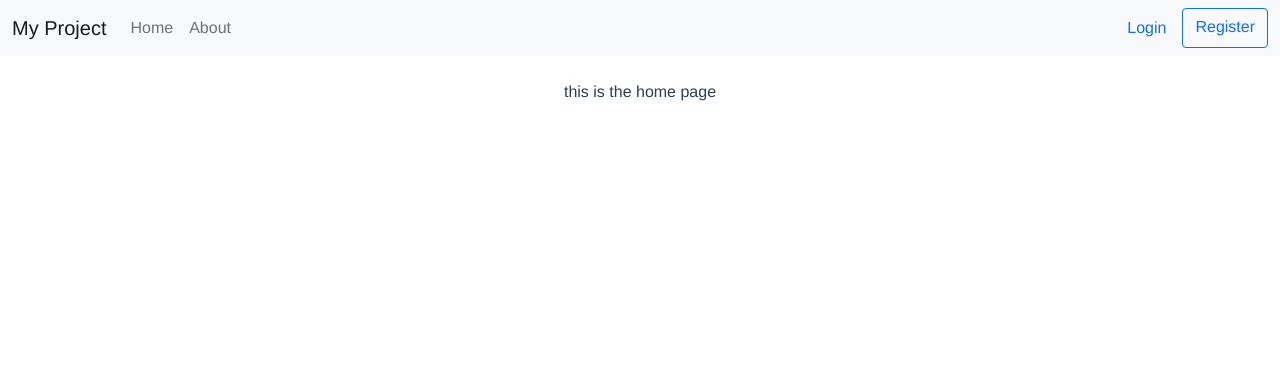
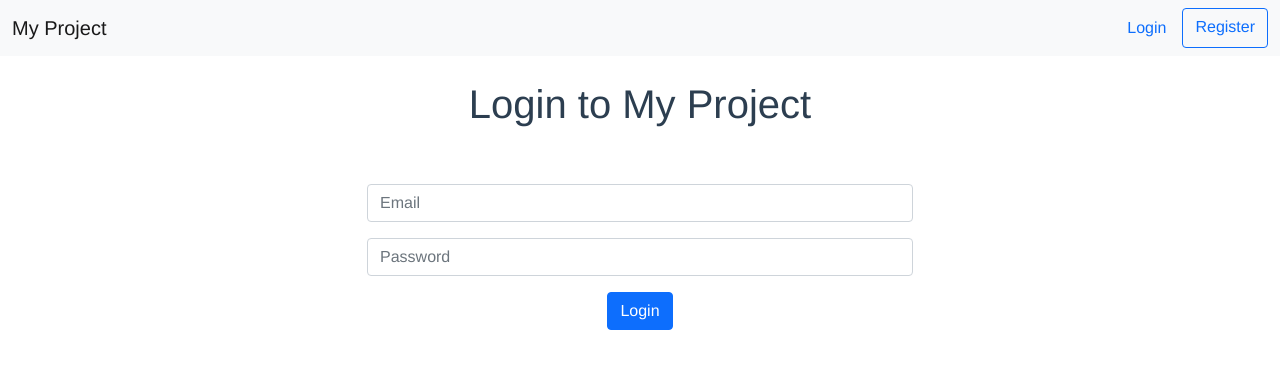
Before and after one commit to SoufiMouhcine/myProject-frontend, a Vue app: page / in a window 1280 px wide. Shown: the top 368 px of the page. Built offline with nearby package versions, Linux system fonts and the light colour scheme.

Commit message:
register login logout

```diff
--- a/src/components/nav-bar.vue
+++ b/src/components/nav-bar.vue
@@ -14,15 +14,19 @@
         <span class="navbar-toggler-icon"></span>
       </button>
       <div class="collapse navbar-collapse" id="navbarSupportedContent">
-          <ul class="navbar-nav me-auto mb-2 mb-lg-0">
-            <li class="nav-item">
-              <router-link class="nav-link" to="/">Home</router-link>
+        <ul class="navbar-nav me-auto mb-2 mb-lg-0 menu-list">
+          <li class="nav-item" v-if="account.login.loggedIn == true">
+            <router-link class="nav-link" to="/users">Users</router-link>
           </li>
-            <li class="nav-item">
-              <router-link class="nav-link" to="/about">About</router-link>
+          <li class="nav-item" v-if="account.login.loggedIn == true">
+            <router-link class="nav-link" to="/departements">Departements</router-link>
           </li>
         </ul>
-          <form class="d-flex">
+        <div v-if="account.login.loggedIn == true">
+          <router-link class="btn btn-outline-primary" to="/login" @click.native="logout()">logout</router-link>
+        </div>
+
+        <form class="d-flex" v-if="account.login.loggedIn != true">
           <router-link class="nav-link" to="/login">Login</router-link>
           <router-link class="btn btn-outline-primary" to="/register">
             Register
@@ -32,3 +36,19 @@
     </div>
   </nav>
 </template>
+<script>
+import { mapActions, mapState } from "vuex";
+
+export default {
+  name: "Home",
+  computed: {
+    ...mapState(["account"]),
+  },
+  methods: {
+    ...mapActions(['logoutAction']),
+    logout() {
+      this.logoutAction();
+    }
+  },
+};
+</script>
--- a/src/router/index.js
+++ b/src/router/index.js
@@ -1,6 +1,5 @@
 import Vue from 'vue'
 import VueRouter from 'vue-router'
-import Home from '../views/Home.vue'
 import login from '../views/Login.vue'
 import register from '../views/Register.vue'
 
@@ -8,8 +7,8 @@ Vue.use(VueRouter)
 
 const routes = [{
         path: '/',
-        name: 'Home',
-        component: Home
+        name: 'login',
+        component: login,
     },
     {
         path: '/login',
@@ -22,13 +21,22 @@ const routes = [{
         component: register
     },
     {
-        path: '/about',
-        name: 'About',
+        path: '/departements',
+        name: 'departements',
         // route level code-splitting
         // this generates a separate chunk (about.[hash].js) for this route
         // which is lazy-loaded when the route is visited.
         component: () =>
-            import ( /* webpackChunkName: "about" */ '../views/About.vue')
+            import ( /* webpackChunkName: "about" */ '../views/Departements.vue')
+    },
+    {
+        path: '/users',
+        name: 'users',
+        // route level code-splitting
+        // this generates a separate chunk (about.[hash].js) for this route
+        // which is lazy-loaded when the route is visited.
+        component: () =>
+            import ( /* webpackChunkName: "about" */ '../views/Users.vue')
     }
 ]
 
--- a/src/services/user.js
+++ b/src/services/user.js
@@ -3,7 +3,6 @@ import * as axios from 'axios';
 
 const register = async function(user) {
     try {
-        console.log(user);
         const response = await axios.post(' http://localhost:3000/users/signup', user);
         const addeduser = parseItem(response, 201);
         return addeduser;
@@ -12,6 +11,22 @@ const register = async function(user) {
         return null;
     }
 };
+
+const login = async function(user) {
+    try {
+        const response = await axios.post('http://localhost:3000/users/signin', user);
+        const login = parseItem(response, 200);
+        return login;
+    } catch (error) {
+        console.error(error);
+        return null
+    }
+};
+
+const logout = () => {
+    console.log("mouchiazeazeqsd")
+    localStorage.removeItem('token');
+}
 
 export const parseItem = (response, code) => {
     if (response.status !== code) throw Error(response.message);
@@ -24,4 +39,6 @@ export const parseItem = (response, code) => {
 
 export const userService = {
     register,
+    login,
+    logout,
 }
--- /dev/null
+++ b/src/store/account.js
@@ -0,0 +1,70 @@
+import Vue from 'vue'
+import Vuex from 'vuex'
+import { userService } from '../services';
+import { REGISTER } from "./mutation-type";
+import { LOGIN } from "./mutation-type";
+import { LOGOUT } from "./mutation-type";
+import router from '../router/index';
+
+Vue.use(Vuex)
+
+const state = {
+    register: [],
+    login: {
+        loggedIn: false,
+    }
+};
+const mutations = {
+    [REGISTER](state, register) {
+        state.register.push(register)
+    },
+    [LOGIN](state, login) {
+        state.login = login
+        state.login.loggedIn = true
+        console.log(state.login)
+        console.log(state.login.user.firstName)
+        localStorage.setItem('token', state.login.token)
+        console.log(localStorage.getItem('token'))
+    },
+    [LOGOUT](state) {
+        state.login.loggedIn = false;
+        state.login = [];
+    }
+};
+const actions = {
+    async registerAction({ commit }, user) {
+        const register = await userService.register(user);
+        if (register == null) {
+            return alert("email already exist")
+        } else {
+            alert("compte créer avec succes");
+            router.push({ name: "login" });
+            return commit(REGISTER, register)
+        }
+    },
+
+    async loginAction({ commit }, user) {
+        const login = await userService.login(user);
+        console.log("loginAction " + login)
+        if (login == null) {
+            return alert("login failure")
+        } else {
+            commit(LOGIN, login)
+            return router.push('/users');
+
+        }
+    },
+
+    logoutAction({ commit }) {
+        userService.logout();
+        commit(LOGOUT)
+    }
+};
+const getters = {}
+
+export const account = {
+    state,
+    mutations,
+    actions,
+    getters,
+}
--- a/src/store/index.js
+++ b/src/store/index.js
@@ -1,27 +1,13 @@
 import Vue from 'vue'
 import Vuex from 'vuex'
-import { userService } from '../services';
-import { REGISTER } from "./mutation-type";
 
+import { account } from "./account"
 Vue.use(Vuex)
 
-const state = {
-    register: [],
-};
-const mutations = {
 
-};
-const actions = {
-    async registerAction({ commit }, user) {
-        const register = await userService.register(user);
-        commit(REGISTER, register)
-    }
-};
-const getters = {}
 
 export default new Vuex.Store({
-    state,
-    mutations,
-    actions,
-    getters,
+    modules: {
+        account,
+    }
 })
--- a/src/store/mutation-type.js
+++ b/src/store/mutation-type.js
@@ -1 +1,3 @@
 export const REGISTER = "register";
+export const LOGIN = "login";
+export const LOGOUT = "logout";
--- a/src/views/Home.vue
+++ /dev/null
@@ -1,17 +0,0 @@
-<template>
-  <div>
-    this is the home page
-  </div>
-</template>
-
-<script lang="ts">
-  import Vue from 'vue'
-
-  export default Vue.extend({
-
-  })
-</script>
-
-<style scoped>
-
-</style>
--- a/src/views/Register.vue
+++ b/src/views/Register.vue
@@ -94,9 +94,8 @@ export default {
         alert("Password length should be greater than 6");
       } else {
         await this.registerAction(this.user);
+
       }
-      alert("compte créer avec succes");
-      this.$router.push({ name: "login" });
     },
   },
 };
--- /dev/null
+++ b/src/views/Users.vue
@@ -0,0 +1,18 @@
+<template>
+  <div>Hello {{ account.login.loggedIn }} and {{ account.login.user.firstName }}</div>
+
+</template>
+
+<script>
+import { mapState } from "vuex";
+
+export default {
+  name: "Users",
+  computed: {
+    ...mapState(["account"]),
+  },
+};
+</script>
+
+<style scoped>
+</style>
--- a/src/views/login.vue
+++ b/src/views/login.vue
@@ -14,7 +14,7 @@
               id="email"
               aria-describedby="emailHelp"
               placeholder="Email"
-              v-model="email"
+              v-model="user.email"
               required
             />
           </div>
@@ -24,7 +24,7 @@
               class="form-control"
               id="password"
               placeholder="Password"
-              v-model="password"
+              v-model="user.password"
               required
             />
           </div>
@@ -38,18 +38,21 @@
 </template>
 
 <script>
+import { mapActions } from "vuex";
 export default {
   name: "login",
   data() {
     return {
-      email: "",
-      password: "",
+      user: {
+        email: "",
+        password: "",
+      },
     };
   },
   methods: {
-    login() {
-      console.log(this.password);
-      console.log(this.email);
+    ...mapActions(["loginAction"]),
+    async login() {
+      await this.loginAction(this.user);
     },
   },
 };
```
Also changed, not shown: src/helpers/authHeader.js (added, +10 -0 lines), src/views/Departements.vue (renamed from src/views/About.vue), 1 other file (tests, documents, lock files or other folders). Lines whose indentation alone changed are shown as unchanged.
